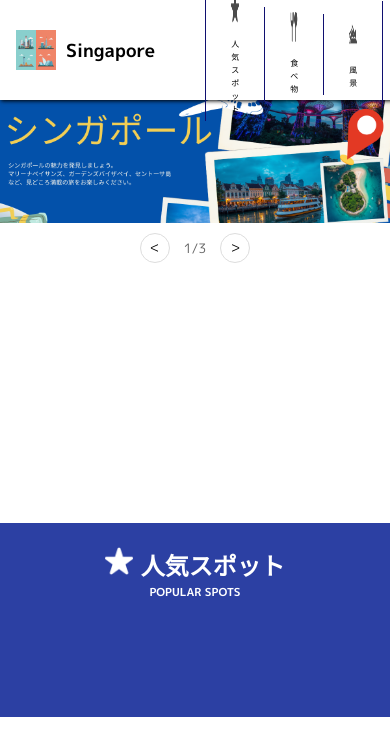
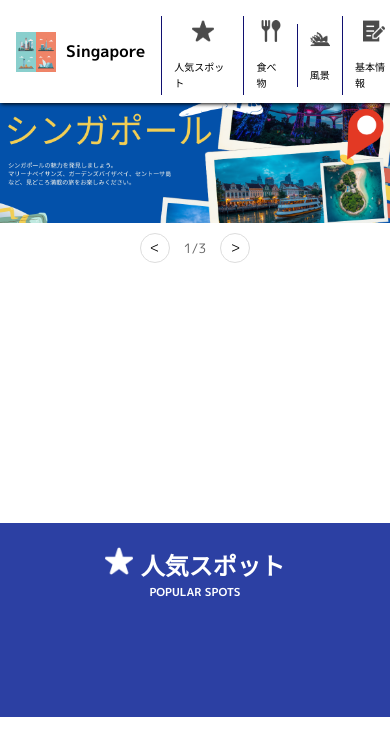
Before and after one commit to portfolio-sano/singapore, a plain HTML site: page index.html in a window 390 px wide. Shown: the top 734 px of the page. Drawn offline with Linux system fonts and the light colour scheme.

Commit message:
Update style.css

```diff
--- a/css/style.css
+++ b/css/style.css
@@ -11,26 +11,32 @@ html {
   margin: 0;
   padding: 0;
 }
+
 img {
   max-width: 100%;
 }
+
 a {
   text-decoration: none;
 }
+
 body {
   max-width: 100%;
   margin: 0;
   padding: 0;
   padding-top: 60px;
 }
+
 ul {
   margin: 0;
   padding: 0;
   list-style: none;
 }
+
 section {
   padding-top: 30px;
 }
+
 /* ヘッダー
 ---------------------------------- */
 #header {
@@ -52,16 +58,19 @@ section {
   height: auto;
   margin-right: 10px;
 }
+
 #header h2 {
   font-size: 26px;
   margin-right: 50px;
 }
+
 .menu img {
   width: 30px;
   height: 30px;
   display: block;
   margin: 0 auto 2px;
 }
+
 .menu {
   font-size: 12px;
   display: flex;
@@ -71,31 +80,37 @@ section {
   margin-top: 8px;
   border-right: 1px solid rgb(16, 16, 112);
 }
+
 .menu a {
   color: black;
   display: block;
   padding: 5px 25px;
 }
-.menu li{
+
+.menu li {
   border-left: 1px solid rgb(16, 16, 112);
 }
-.menu a:hover{
+
+.menu a:hover {
   color: rgb(92, 89, 89);
 }
 
 /* スライド画像
 ---------------------------------------*/
 .slider {
-  width:100%;
+  width: 100%;
 }
+
 .img_box {
   max-width: 100%;
   overflow: hidden;
 }
-#slide-img{
+
+#slide-img {
   width: 100%;
   display: block;
 }
+
 .button {
   margin: 0 auto;
   background-color: white;
@@ -105,6 +120,7 @@ section {
   padding: 10px 0;
   gap: 4px;
 }
+
 #prev,
 #next {
   width: 28px;
@@ -119,10 +135,12 @@ section {
   cursor: pointer;
   transition: background 0.2s;
 }
+
 #prev:hover,
 #next:hover {
   background-color: #f0f0f0;
 }
+
 #page {
   height: 28px;
   line-height: 28px;
@@ -131,6 +149,7 @@ section {
   font-size: 13px;
   margin: 0 10px;
 }
+
 /* セクション
 ---------------------------------------*/
 .section-wrap {
@@ -138,6 +157,7 @@ section {
   margin: 0 auto;
   padding: 0 40px;
 }
+
 /* タイトル
 ---------------------------------------*/
 .title {
@@ -154,11 +174,13 @@ section {
   height: 50px;
   filter: brightness(500%);
 }
+
 /* スポット
 ---------------------------------------*/
 #spot .title {
   margin-top: 150px;
 }
+
 #spot ul {
   display: flex;
   gap: 20px;
@@ -167,6 +189,7 @@ section {
   max-width: 1100px;
   margin: 0 auto;
 }
+
 .spotList {
   background: rgb(44, 64, 163);
   text-align: center;
@@ -177,27 +200,33 @@ section {
   overflow: hidden;
   flex: 1;
   border-radius: 10px;
-  box-shadow: 0 2px 12px rgba(0,0,0,0.07);
+  box-shadow: 0 2px 12px rgba(0, 0, 0, 0.07);
   transition: transform 0.25s ease, box-shadow 0.25s ease;
 }
+
 .spotList:hover {
   transform: translateY(-4px);
 }
-.subtitle{
+
+.subtitle {
   font-size: 24px;
 }
+
 .spotList .img-wrap {
   overflow: hidden;
 }
+
 .spotList .img-wrap img {
   display: block;
   width: 100%;
   transition: transform 0.3s ease;
 }
+
 .spotList:hover .img-wrap img {
   transform: scale(1.08);
   opacity: 0.88;
 }
+
 .spotList span {
   display: block;
   padding: 14px 12px;
@@ -206,12 +235,14 @@ section {
   color: white;
   letter-spacing: 0.02em;
 }
+
 /* 食べ物
 ---------------------------------------*/
 #eat {
   background: rgb(44, 64, 163);
   padding-bottom: 40px;
 }
+
 #eat ul {
   display: flex;
   list-style: none;
@@ -220,6 +251,7 @@ section {
   max-width: 1100px;
   margin: 0 auto;
 }
+
 .eatlist {
   border: 1px solid white;
   flex: 1;
@@ -232,10 +264,12 @@ section {
   font-size: 24px;
   transition: background 0.25s ease, transform 0.25s ease;
 }
+
 .eatlist:hover {
   background-color: rgba(255, 255, 255, 0.342);
   transform: translateY(-4px);
 }
+
 .eatlist span {
   display: block;
   padding: 14px 12px;
@@ -243,6 +277,7 @@ section {
   font-size: 24px;
   letter-spacing: 0.02em;
 }
+
 /* 風景
 ---------------------------------------*/
 
@@ -255,6 +290,7 @@ section {
   max-width: 1100px;
   margin: 0 auto;
 }
+
 .landlist {
   overflow: hidden;
   border-radius: 10px;
@@ -262,17 +298,20 @@ section {
   text-align: center;
   color: #222;
   font-size: 15px;
-  box-shadow: 0 2px 12px rgba(0,0,0,0.07);
+  box-shadow: 0 2px 12px rgba(0, 0, 0, 0.07);
   transition: transform 0.25s ease, box-shadow 0.25s ease;
 }
+
 .landlist:hover {
   transform: translateY(-4px);
-  box-shadow: 0 8px 24px rgba(0,0,0,0.12);
+  box-shadow: 0 8px 24px rgba(0, 0, 0, 0.12);
 }
+
 .landlist .img-wrap {
   overflow: hidden;
   aspect-ratio: 16 / 9;
 }
+
 .landlist .img-wrap img {
   display: block;
   width: 100%;
@@ -280,10 +319,12 @@ section {
   object-fit: cover;
   transition: transform 0.35s ease, opacity 0.35s ease;
 }
+
 .landlist:hover .img-wrap img {
   transform: scale(1.08);
   opacity: 0.88;
 }
+
 .landlist span {
   display: block;
   padding: 14px 12px;
@@ -299,12 +340,14 @@ section {
   padding-top: 40px;
   padding-bottom: 40px;
 }
+
 .infoList {
   max-width: 1100px;
   margin: 40px auto 0;
   padding: 0 20px;
   text-align: left;
 }
+
 .info ul {
   display: flex;
   gap: 20px;
@@ -312,22 +355,26 @@ section {
   font-size: 24px;
   align-items: flex-start;
 }
+
 .infoList hr {
   border: none;
   border-top: 1px solid #e0e0e0;
   margin: 0;
 }
+
 .list-left {
   font-weight: 700;
   min-width: 120px;
   color: rgb(44, 64, 163);
   font-size: 15px;
 }
+
 .list-right {
   color: #333;
   line-height: 1.7;
   flex: 1;
 }
+
 /*フッター
 ---------------------------------------*/
 #footer {
@@ -347,6 +394,7 @@ section {
   gap: 100px;
   margin-bottom: 50px;
 }
+
 .footerList a {
   color: #ccc;
   transition: color 0.2s;
@@ -355,40 +403,63 @@ section {
   align-items: center;
   gap: 4px;
 }
+
 .footerList a:hover {
   color: white;
 }
+
 .footer-logo {
   width: 20px;
   height: 20px;
   filter: brightness(500%);
 }
+
 #footer small {
   font-size: 12px;
   color: #888;
 }
+
 /*レスポンシブ
 ---------------------------------------*/
 @media (max-width: 720px) {
   #header {
     padding-left: 16px;
     justify-content: space-between;
+    padding-right: 10px;
+    height: auto;
+    padding-top: 8px;
+    padding-bottom: 8px;
   }
+
   #header h2 {
-    font-size: 18px;
+    font-size: 16px;
+    margin-right: 16px;
   }
+
   .menu {
-    font-size:8px;
-    padding-right: 10px;
+    font-size: 10px;
+    padding-right: 0;
   }
+
+  .menu a {
+    padding: 4px 12px;
+  }
+
+  .menu img {
+    width: 22px;
+    height: 22px;
+  }
+
   .title {
     font-size: 24px;
     padding: 24px 0 20px;
   }
+
   .title-logo {
     width: 28px;
     height: 28px;
   }
+
   .subtitle {
     font-size: 11px;
   }
@@ -398,15 +469,18 @@ section {
     padding: 20px 16px 0;
     gap: 16px;
   }
+
   .spotList {
     width: 100%;
     margin-bottom: 0;
   }
+
   #eat ul {
     flex-direction: column;
     padding: 20px 16px 0;
     gap: 16px;
   }
+
   .eatlist {
     width: 100%;
   }
@@ -419,12 +493,14 @@ section {
   .infoList {
     padding: 0 16px;
   }
+
   .infoList li {
     flex-direction: column;
     gap: 6px;
     font-size: 14px;
     padding: 14px 0;
   }
+
   .list-left {
     min-width: unset;
   }
@@ -434,10 +510,12 @@ section {
     gap: 20px;
     align-items: center;
   }
+
   #footer {
     padding: 40px 16px 30px;
   }
+
   section {
-  padding-top: 100px;
+    padding-top: 100px;
+  }
 }
-}
```
